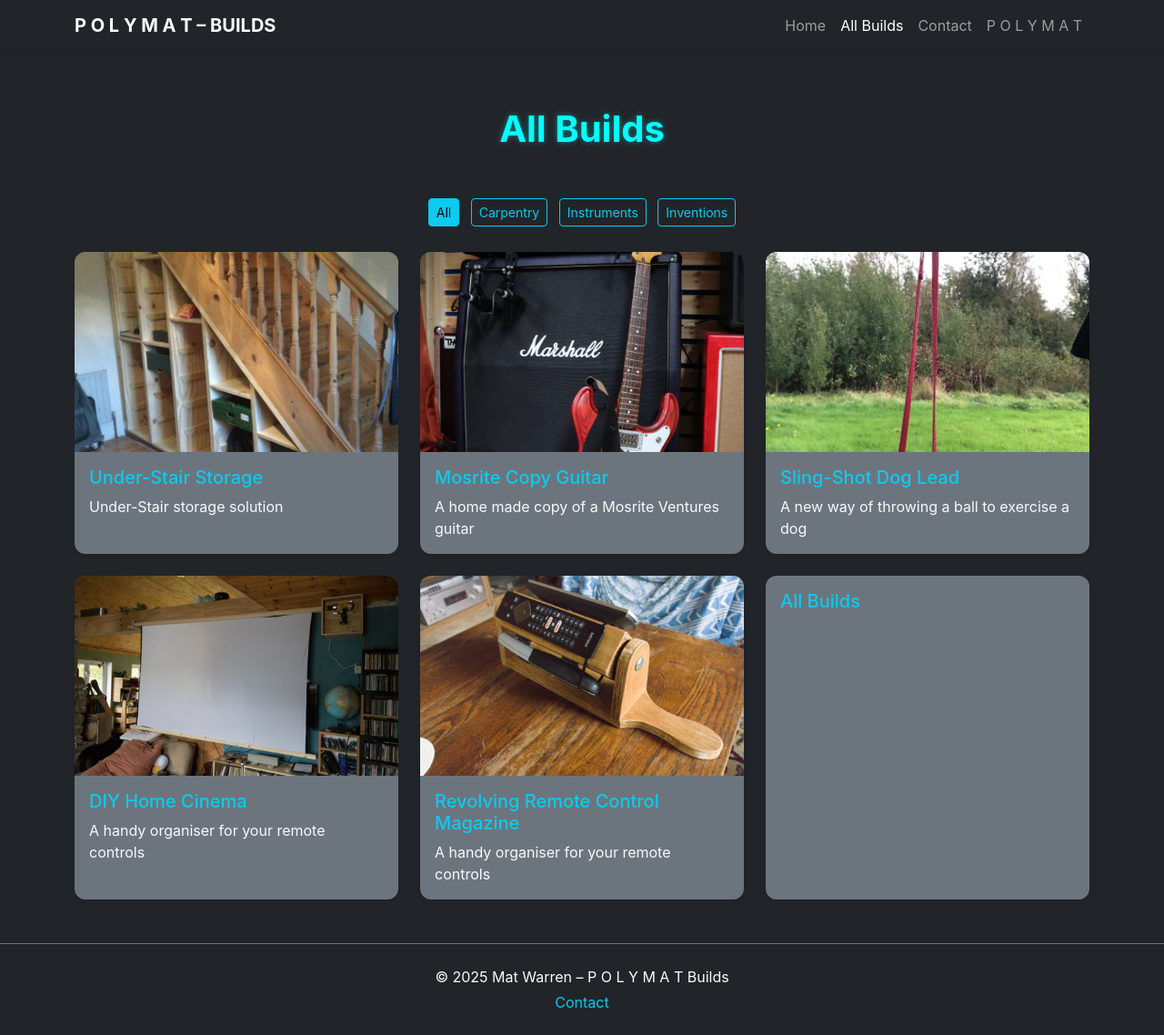
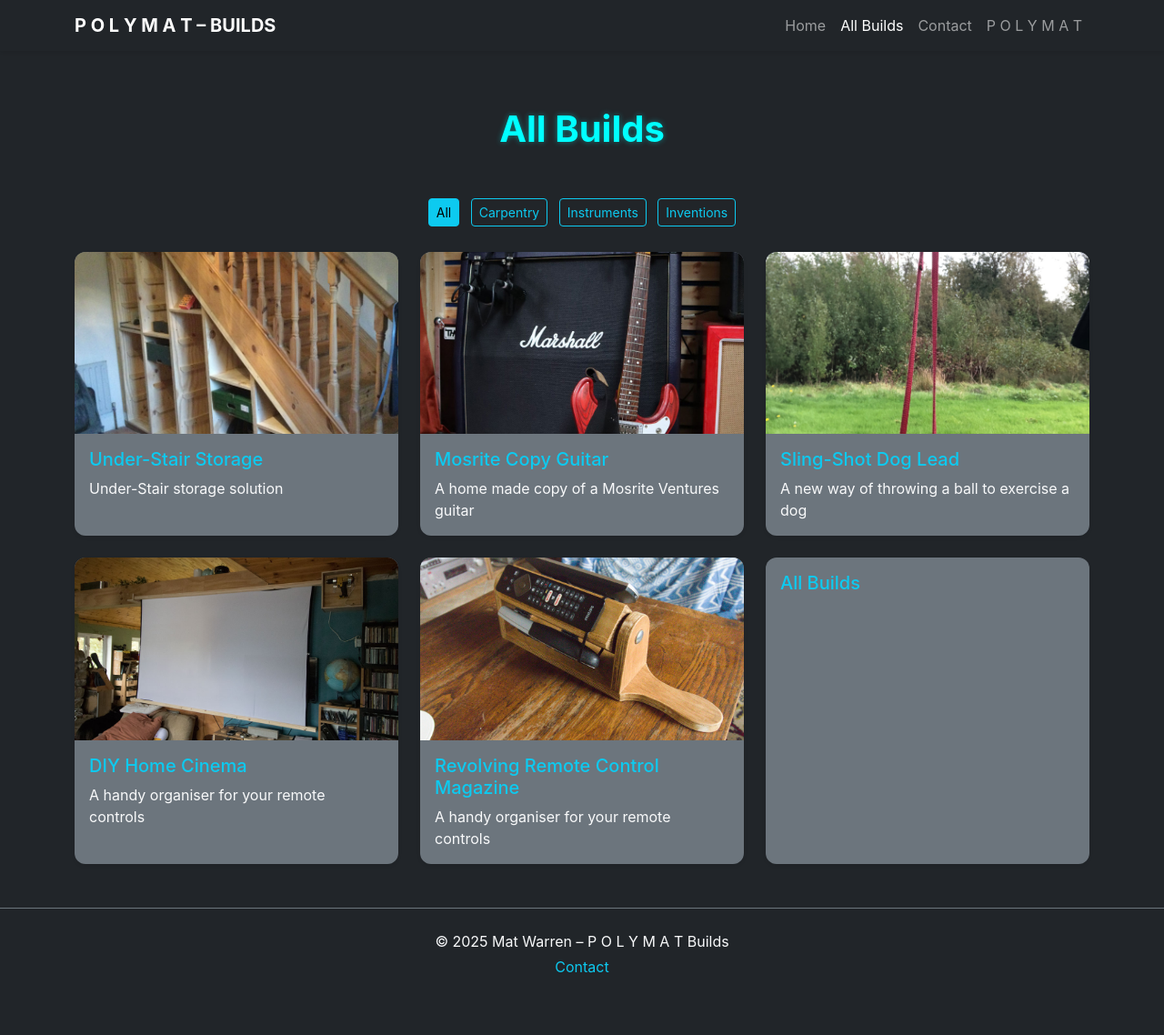
Before and after one commit to astro-mat/polymatBuilds, a Jekyll site: the page built from _builds/index.md, in a window 1280 px wide and 1138 px high. Shown: the whole window at 91% size. Built offline with Jekyll 4.4.1, drawn with Linux system fonts in a browser that asks for light colours.

Commit message:
Change css

```diff
--- a/assets/css/style.css
+++ b/assets/css/style.css
@@ -53,17 +53,28 @@ hr {
   border-width: 2px;
 }
 /* Portfolio page */
-/* Keep build card images uniform */
+/* Ensure container width works properly */
+.container {
+  max-width: 1140px;
+}
 
+/* Keep build card images responsive and cropped */
 .card-img-wrapper {
   width: 100%;
-  height: 220px; /* adjust as you like */
+  aspect-ratio: 16 / 9; /* keeps images proportional */
   overflow: hidden;
-  border-radius: 0.25rem 0.25rem 0 0;
 }
 
 .card-img-wrapper img {
   width: 100%;
   height: 100%;
   object-fit: cover;
+  display: block;
 }
+
+/* Optional: tidy up spacing on small screens */
+@media (max-width: 576px) {
+  .card-img-wrapper {
+    aspect-ratio: 4 / 3;
+  }
+}
```
